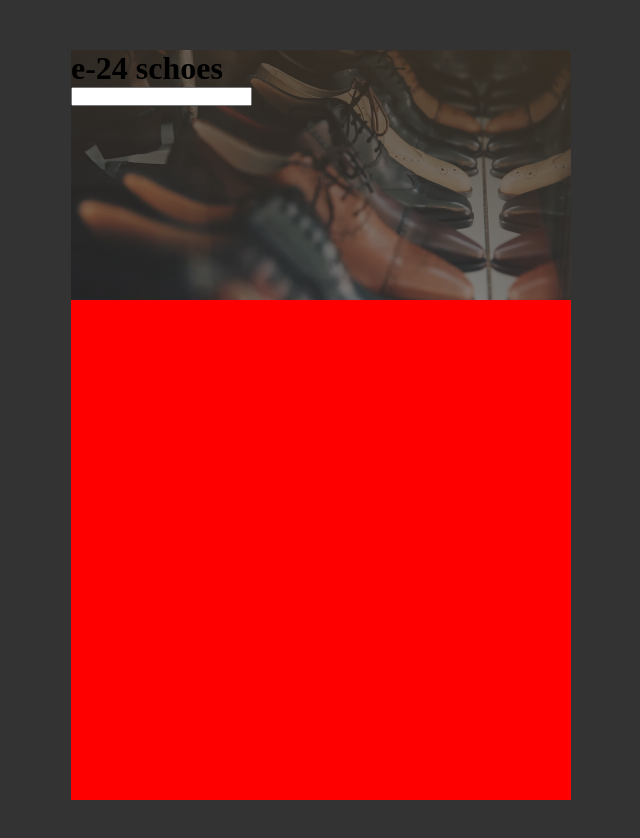
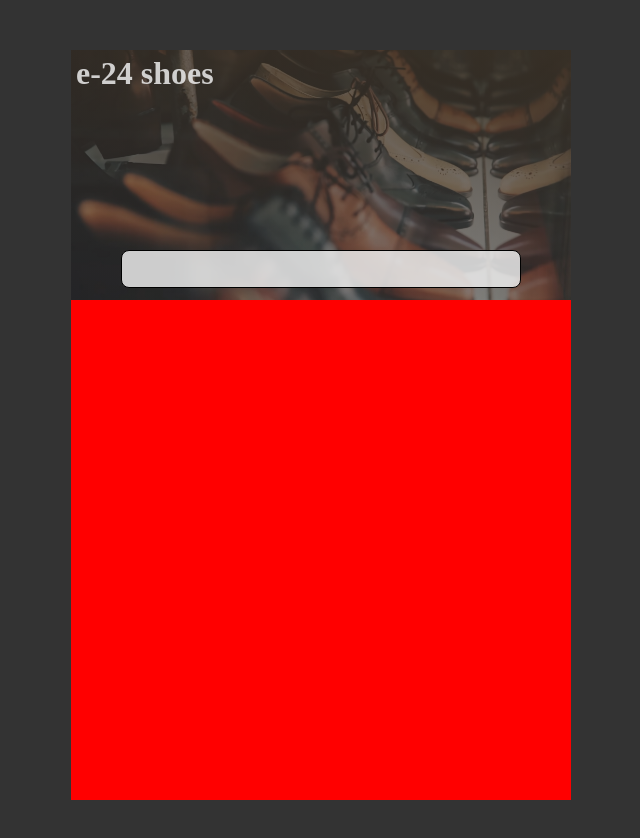
Before and after one commit to PrzemoAL13/ProjectFindInTheList, a plain HTML site: page index.html in a window 1280 px wide. Shown: the whole page, without its empty margins (319-959 px from the left). Drawn offline with Linux system fonts and the light colour scheme.

Commit message:
input styling

```diff
--- a/index.html
+++ b/index.html
@@ -12,7 +12,7 @@
 <body>
 
     <div class="header-section">
-        <h1 class="header-section__title">e-24 schoes</h1>
+        <h1 class="header-section__title">e-24 shoes</h1>
         <input type="text" class="header-section__input">
     </div>
 
--- a/sass/_colors.scss
+++ b/sass/_colors.scss
@@ -1,3 +1,9 @@
+$main-color: #36290c;
+$secondary-color: #43454b;
+$pure-white: #fff;
+$light-white: rgba(238, 238, 238, 0.84);
+$pure-black: rgb(0, 0, 0);
+
 $light-gray-brown-gradient: linear-gradient(
 	10deg,
 	rgba(47, 50, 50, 0.45),
--- a/sass/style.scss
+++ b/sass/style.scss
@@ -19,9 +19,29 @@ body {
 }
 
 .header-section {
+	position: relative;
 	width: 500px;
 	height: 250px;
 	@include heroImg("../img/footwear-1838767_1920.jpg");
+
+	&__title {
+		position: absolute;
+		margin: 5px 5px;
+		color: $light-white;
+	}
+
+	&__input {
+		position: absolute;
+		height: 15%;
+		width: 80%;
+		bottom: 5%;
+		left: 10%;
+		padding: 10px;
+		border: 1.5px solid $pure-black;
+		border-radius: 8px;
+		font-size: medium;
+		background-color: $light-white;
+	}
 }
 
 .main-section {
```
Also changed, not shown: css/style.css, 1 other file.
